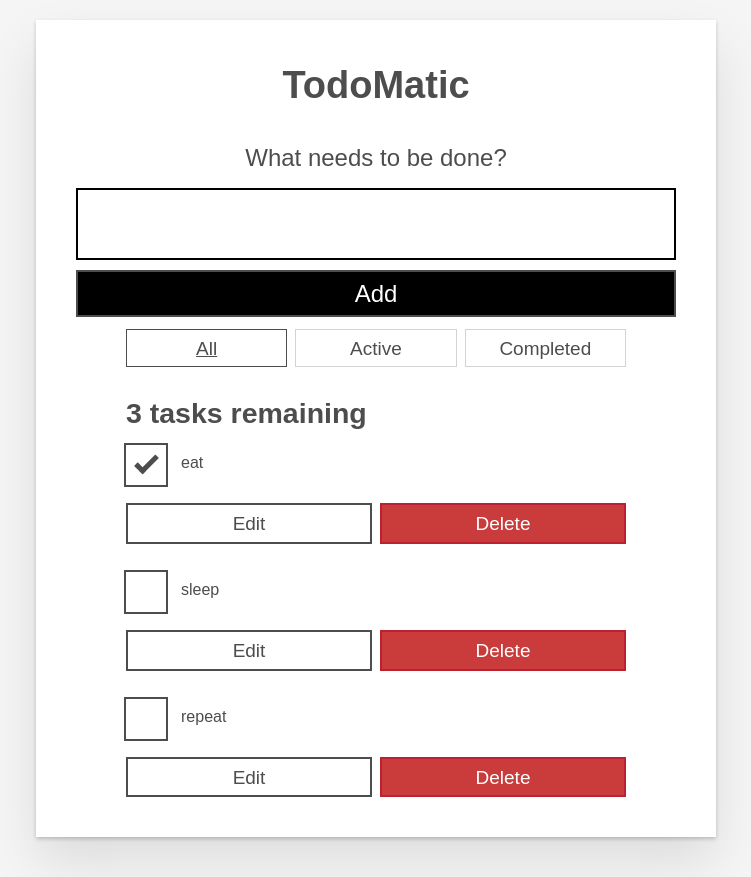
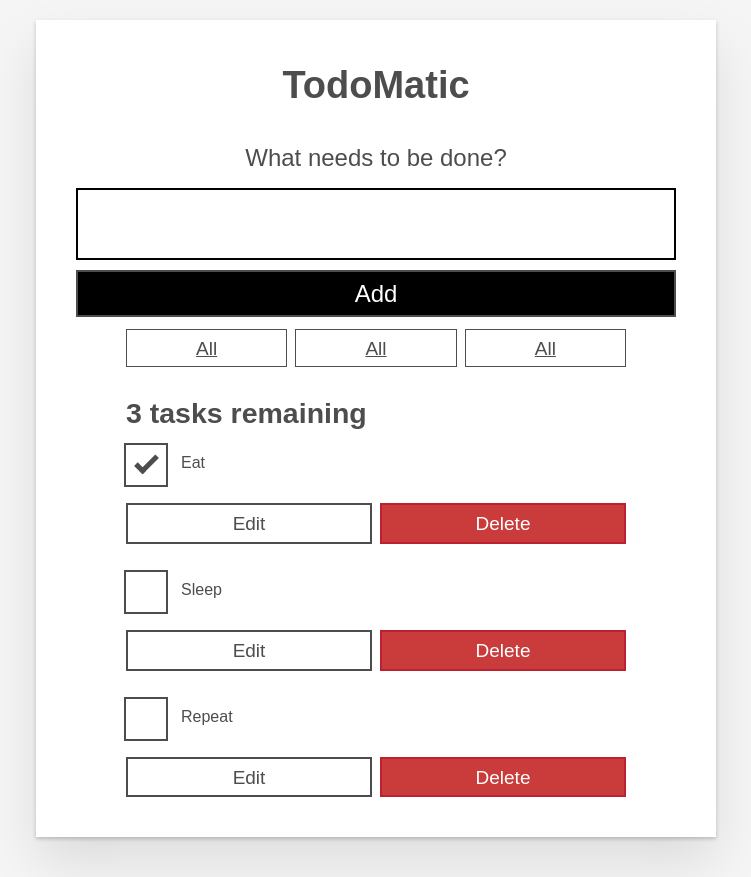
Before and after one commit to Ahmed32175/reactapp, a React (Vite) app in the folder moz-todo-react/: page / in a window 1280 px wide. Shown: the whole page, without its empty margins (264-1015 px from the left). Built offline with nearby package versions, Linux system fonts and the light colour scheme.

Commit message:
added form and filter button components

```diff
--- a/moz-todo-react/src/App.jsx
+++ b/moz-todo-react/src/App.jsx
@@ -1,51 +1,29 @@
 import Todo from "./components/Todo";
+import Form from "./components/Form";
+import FilterButton from "./components/FilterButton";
+function App(props) {
+  const taskList = props.tasks?.map((task) =>
+  <Todo
+  id = {task.id}
+  name ={task.name}
+  completed = {task.completed}
+  key ={task.id}  />);
 
-function App(props) {
   return (
     <div className="todoapp stack-large">
       <h1>TodoMatic</h1>
-      <form>
-        <h2 className="label-wrapper">
-          <label htmlFor="new-todo-input" className="label__lg">
-            What needs to be done?
-          </label>
-        </h2>
-        <input
-          type="text"
-          id="new-todo-input"
-          className="input input__lg"
-          name="text"
-          autoComplete="off"
-        />
-        <button type="submit" className="btn btn__primary btn__lg">
-          Add
-        </button>
-      </form>
+      <Form />
       <div className="filters btn-group stack-exception">
-        <button type="button" className="btn toggle-btn" aria-pressed="true">
-          <span className="visually-hidden">Show </span>
-          <span>all</span>
-          <span className="visually-hidden"> tasks</span>
-        </button>
-        <button type="button" className="btn toggle-btn" aria-pressed="false">
-          <span className="visually-hidden">Show </span>
-          <span>Active</span>
-          <span className="visually-hidden"> tasks</span>
-        </button>
-        <button type="button" className="btn toggle-btn" aria-pressed="false">
-          <span className="visually-hidden">Show </span>
-          <span>Completed</span>
-          <span className="visually-hidden"> tasks</span>
-        </button>
+        <FilterButton/>
+        <FilterButton/>
+        <FilterButton/>
       </div>
       <h2 id="list-heading">3 tasks remaining</h2>
       <ul
         role="list"
         className="todo-list stack-large stack-exception"
         aria-labelledby="list-heading">
-        <Todo name="eat" id = "todo-0" completed/>
-        <Todo name="sleep" id = "todo-1"/>
-        <Todo name ="repeat" id = "todo-2"/>
+        {taskList}
       </ul>
     </div>
   );
--- /dev/null
+++ b/moz-todo-react/src/components/FilterButton.jsx
@@ -0,0 +1,12 @@
+function FilterButton() {
+    return (
+        <button type="button" className="btn toggle-btn" aria-pressed="true">
+          <span className="visually-hidden">Show </span>
+          <span>all</span>
+          <span className="visually-hidden"> tasks</span>
+        </button>
+
+    );
+}
+
+export default FilterButton;
--- /dev/null
+++ b/moz-todo-react/src/components/Form.jsx
@@ -0,0 +1,23 @@
+function Form() {
+    return (
+<form>
+        <h2 className="label-wrapper">
+          <label htmlFor="new-todo-input" className="label__lg">
+            What needs to be done?
+          </label>
+        </h2>
+        <input
+          type="text"
+          id="new-todo-input"
+          className="input input__lg"
+          name="text"
+          autoComplete="off"
+        />
+        <button type="submit" className="btn btn__primary btn__lg">
+          Add
+        </button>
+      </form>
+    );
+}
+
+export default Form;
```
Also changed, not shown: moz-todo-react/src/main.jsx (line endings or trailing spaces).
